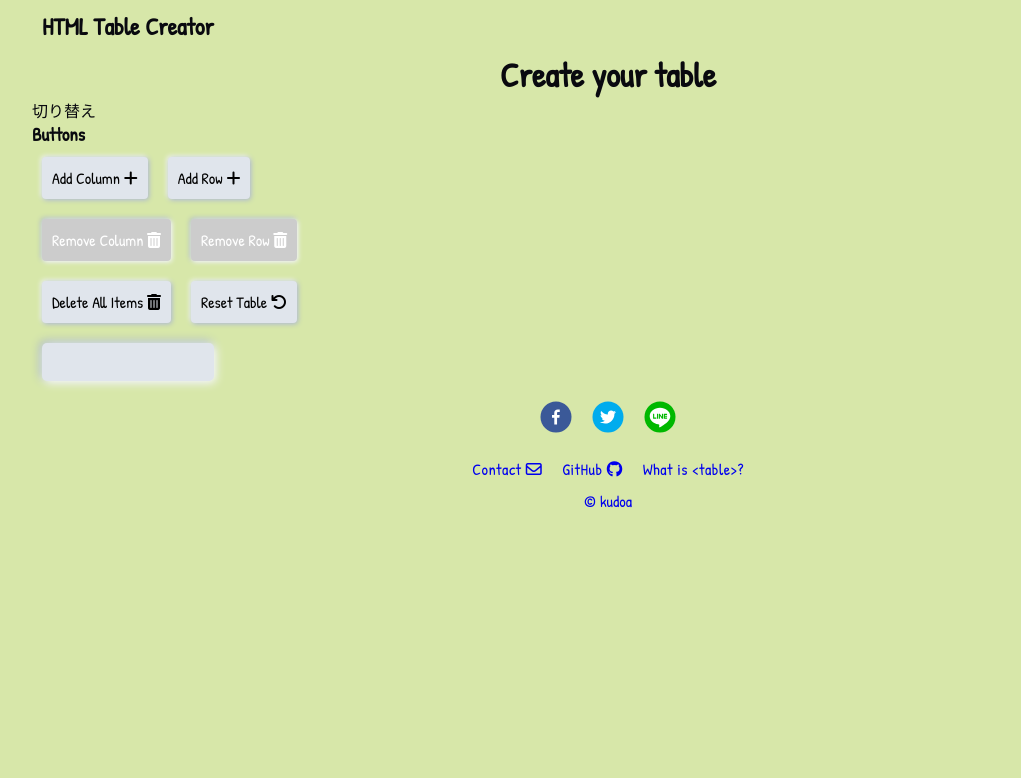
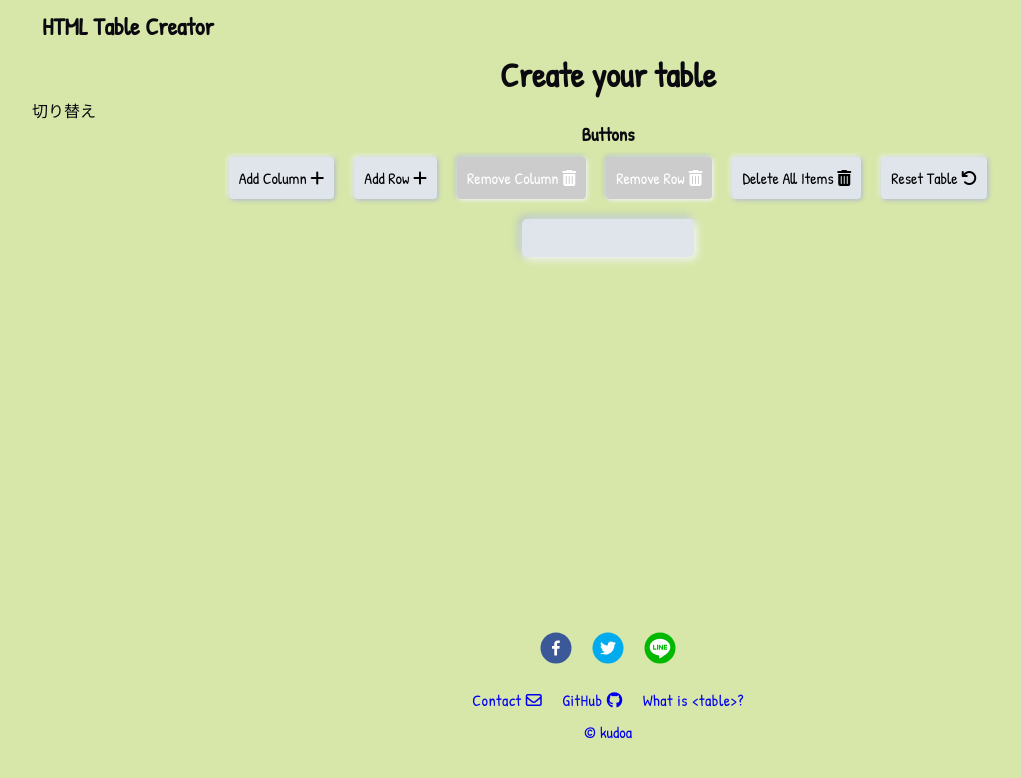
Before and after one commit to kudoas/html-table-creator, a React app: page / in a window 1280 px wide. Shown: the top 778 px of the page, without its empty margins (32-1053 px from the left). Built offline with nearby package versions, Linux system fonts and the light colour scheme.

Commit message:
ボタンで編集画面と結果を切り替える

```diff
--- a/src/components/Controllpanel/ControllButtons/ControllButtons.tsx
+++ b/src/components/Controllpanel/ControllButtons/ControllButtons.tsx
@@ -1,4 +1,4 @@
-import React, { useContext } from 'react';
+import React from 'react';
 import styled from '@emotion/styled';
 
 import Button from '../../Button';
@@ -13,7 +13,7 @@ type Props = {
   reset: () => void;
 };
 
-const Container: React.FCX<Props> = ({
+const Component: React.FCX<Props> = ({
   className,
   state,
   addColumn,
@@ -32,16 +32,12 @@ const Container: React.FCX<Props> = ({
       <Button onClick={addRow}>
         Add Row <i className="fas fa-plus"></i>
       </Button>
-    </div>
-    <div>
       <Button onClick={removeColumn} isOne={state[0].length <= 1}>
         Remove Column <i className="fas fa-trash-alt"></i>
       </Button>
       <Button onClick={removeRow} isOne={state.length <= 1}>
         Remove Row <i className="fas fa-trash-alt"></i>
       </Button>
-    </div>
-    <div>
       <Button onClick={deleteAllItems}>
         Delete All Items <i className="fas fa-trash-alt"></i>
       </Button>
@@ -52,4 +48,8 @@ const Container: React.FCX<Props> = ({
   </div>
 );
 
-export default Container;
+const StyledComponent = styled(Component)`
+  text-align: center;
+`;
+
+export default StyledComponent;
--- a/src/components/Controllpanel/ControllPanel.tsx
+++ b/src/components/Controllpanel/ControllPanel.tsx
@@ -1,7 +1,7 @@
 import React from 'react';
+import styled from '@emotion/styled';
 
 import { generateTableId } from '../../utils/generateTableId';
-import useNewTable from '../../hooks/useNewTable';
 import ControllButtons from './ControllButtons/ControllButtons';
 import TableForm from './TableForm/TableForm';
 
@@ -16,8 +16,9 @@ type Props = {
   reset: () => void;
 };
 
-const Container: React.FCX<Props> = ({
+const Component: React.FCX<Props> = ({
   state,
+  className,
   onChange,
   addColumn,
   removeColumn,
@@ -25,23 +26,8 @@ const Container: React.FCX<Props> = ({
   removeRow,
   deleteAllItems,
   reset,
-}) => {
-  // const {
-  //   state,
-  //   onChange,
-  //   addColumn,
-  //   removeColumn,
-  //   addRow,
-  //   removeRow,
-  //   deleteAllItems,
-  //   reset,
-  // } = useNewTable();
-
-  // generate input key
-  let keys = generateTableId(state);
-
-  return (
-    <div>
+}) => (
+  <div className={className}>
     <ControllButtons
       state={state}
       addColumn={addColumn}
@@ -51,9 +37,12 @@ const Container: React.FCX<Props> = ({
       deleteAllItems={deleteAllItems}
       reset={reset}
     />
-      <TableForm tableKeys={keys} onChange={onChange} state={state} />
+    <TableForm tableKeys={generateTableId(state)} onChange={onChange} state={state} />
   </div>
 );
-};
 
-export default Container;
+const StyledComponent = styled(Component)`
+  height: 500px;
+`;
+
+export default StyledComponent;
--- a/src/components/Controllpanel/Output/Output.tsx
+++ b/src/components/Controllpanel/Output/Output.tsx
@@ -29,6 +29,7 @@ const Container: React.FCX<Props> = ({ className, state }) => {
 };
 
 const StyledContainer = styled(Container)`
+  height: 500px;
   pre {
     background-color: #e0e5ec;
     padding: 16px;
@@ -36,7 +37,7 @@ const StyledContainer = styled(Container)`
     border-radius: 5px;
     height: 400px;
   }
-  div {
+  > div {
     text-align: center;
     margin: 10px 10px;
   }
--- a/src/components/Controllpanel/TableForm/Column.tsx
+++ b/src/components/Controllpanel/TableForm/Column.tsx
@@ -24,6 +24,7 @@ const Component: React.FCX<Props> = ({ className, state, onChange, tableKeys, co
 };
 
 const StyledComponent = styled(Component)`
+  text-align: center;
   > input {
     background-color: #e0e5ec;
     box-shadow: 2px 2px 10px #ffffff, -2px -2px 10px #a3b1c6;
--- a/src/hooks/useNewTable.tsx
+++ b/src/hooks/useNewTable.tsx
@@ -34,7 +34,7 @@ export default function TableForm() {
   };
 
   const removeRow = () => {
-    const updateState = [...state].slice(0, state.length);
+    const updateState = [...state].slice(0, state.length - 1);
     setState(updateState);
   };
 
```
Also changed, not shown: 1 other file (tests, documents, lock files or other folders). Lines whose indentation alone changed are shown as unchanged.
